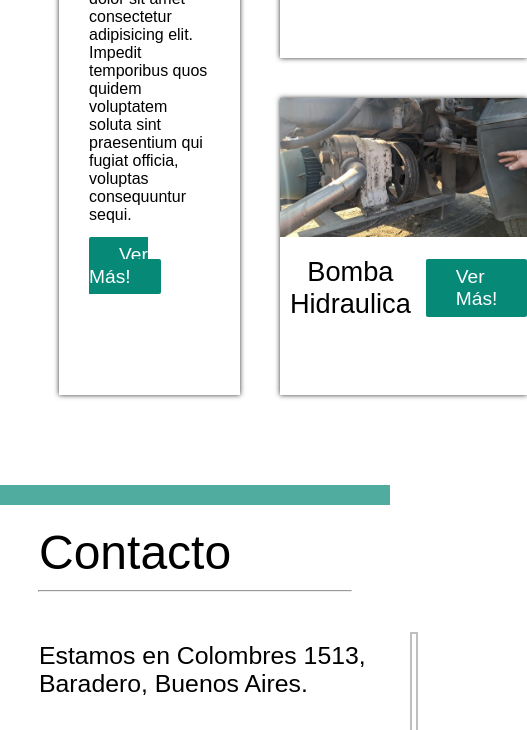
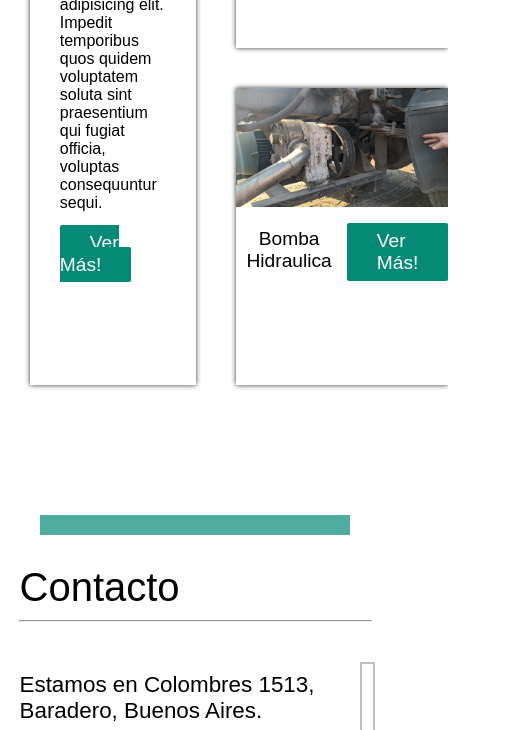
Before and after one commit to SantiagoCiaponi/Hidraulica_Fossati, a plain HTML site: page index.html in a window 390 px wide. Shown: the part 1201-1931 px from the top of the page, 527 px wide, since content can reach past the window. Drawn offline with Linux system fonts and the light colour scheme; grey boxes are pictures that could not be loaded.

Commit message:
Terminado 1200px

```diff
--- a/sass/base/_typography.scss
+++ b/sass/base/_typography.scss
@@ -34,7 +34,7 @@ h2{
   margin-left: 10%;
 }
 h3{
-  font-size: 1.7rem;
+  font-size: 1.5rem;
   margin: 10px 0 0 0 ;
   font-weight: 400;
 }
--- a/sass/components/_breakpoints.scss
+++ b/sass/components/_breakpoints.scss
@@ -0,0 +1,35 @@
+@media screen and (max-width:1200px){
+  .hero__title{
+    font-size: 3.5rem;
+  }
+  .hero__description{
+    font-size: 1.8rem;
+  }
+  header{
+    grid-template-columns: 4fr 5fr;
+    .navbar{
+      padding: 0;
+    }
+  }
+  .prj{
+    width: 95%;
+  }
+  .title_aside{
+    font-size: 1.2rem;
+    margin: 17px 0 22px;
+  }
+  h2{
+    font-size: 2.5rem;
+    margin-left: 5%;
+  }
+  hr{
+    width: 90%;
+  }
+  .contact{
+    width: 90%;
+    grid-template-columns: 7fr 5fr;
+    h3{
+      font-size: 1.4rem;
+    }
+  }
+}
--- a/sass/layout/_site.scss
+++ b/sass/layout/_site.scss
@@ -22,7 +22,7 @@ header{
 
 .prj{
   margin: 20px auto;
-  width: 80%;
+  width: 90%;
   height: 80vh;
   display: grid;
   grid-template-columns: 4fr 2fr;
@@ -76,13 +76,11 @@ header{
 }
 
 .bar_wrapper{
-  margin: 40px 0;
+  margin: 30px 0;
   width: 100%;
   display: flex;
-  justify-content: end;
   .bar{
-    position: absolute;
-    right: 0;
+    margin: 40px 40px 0;
     background-color: $color-brand;
     height: 20px;
     width: 100%;
```
Also changed, not shown: css/main.css.
